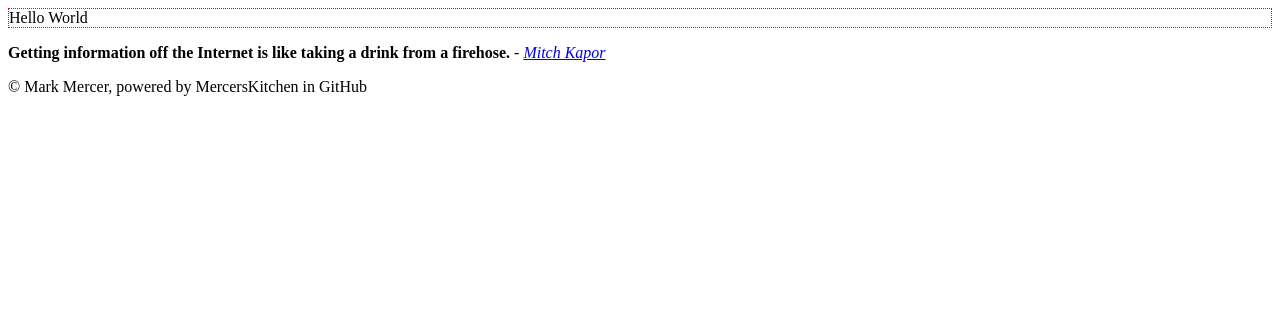
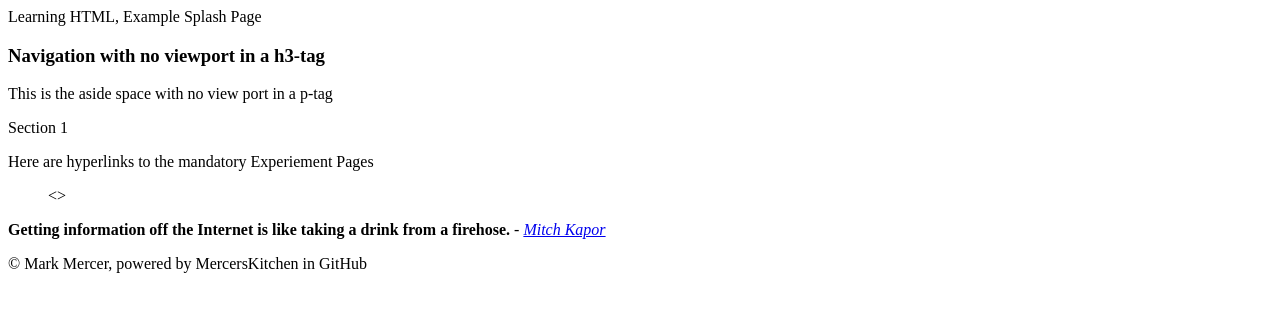
Before and after one commit to Giacomo15/Sandbox-P2-Learning-HTML-github.io, a plain HTML site: page index.html in a window 1280 px wide. Drawn offline with Linux system fonts and the light colour scheme.

Commit message:
Update index.html

```diff
--- a/index.html
+++ b/index.html
@@ -28,11 +28,18 @@
 
   </head>
   <body>
-    <div> Hello World </div>
-    <header></header>
-    <nav></nav>
-    <aside></aside>
-    <section><article></article></section>
+    <header>Learning HTML, Example Splash Page</header>
+    <nav><h3>Navigation with no viewport in a h3-tag</h3></nav>
+    <aside><p>This is the aside space with no view port in a p-tag</p></aside>
+    <section> Section 1
+      <article>
+        <p>Here are hyperlinks to the mandatory Experiement Pages</p>
+        <!-- See the HTML .txt document for a summary-->
+        <ol>
+          <>
+        </ol>
+      </article>
+    </section>
   </body>
   <footer>
     <blockquote cite="https://www.brainyquote.com/quotes/mitch_kapor_163583"><!-- Date Accessed 20220208--></blockquote>
```
